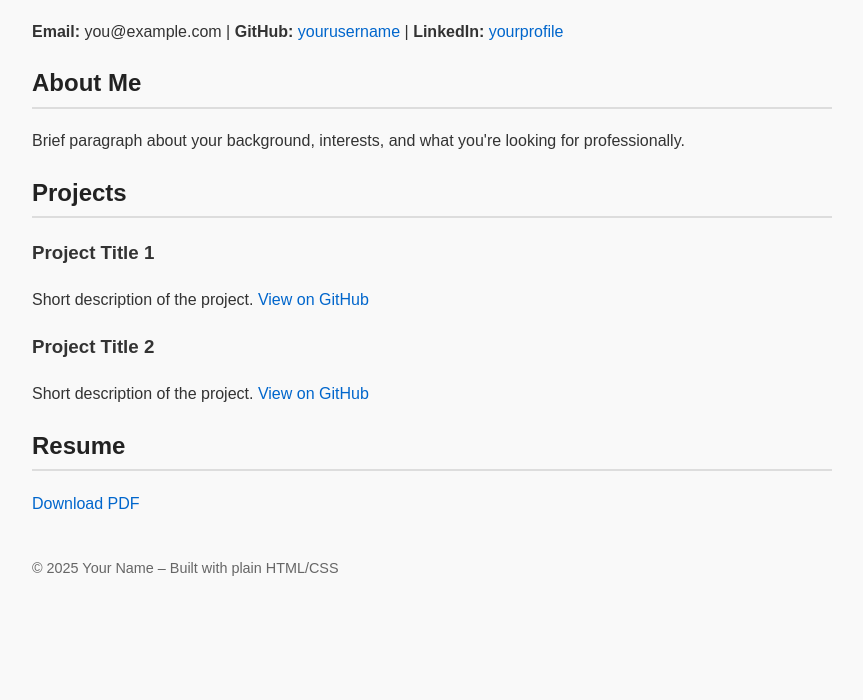
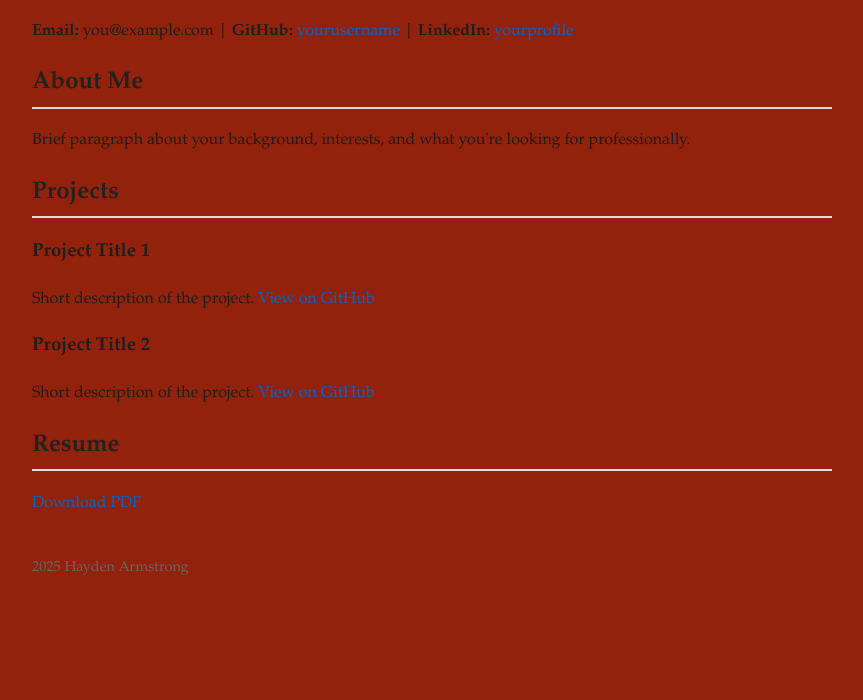
Before and after one commit to HaydenDArmstrong/haydendarmstrong.github.io, a plain HTML site: page index.html in a window 1280 px wide. Shown: the part 100-800 px from the top of the page, without its empty margins (208-1071 px from the left). Drawn offline with Linux system fonts and the light colour scheme.

Commit message:
Update index.html

```diff
--- a/index.html
+++ b/index.html
@@ -6,13 +6,13 @@
   <title>Hayden Armstrong </title>
   <style>
     body {
-      font-family: Arial, sans-serif;
+      font-family: Garamond, serif;
       max-width: 800px;
       margin: 40px auto;
       padding: 0 20px;
       line-height: 1.6;
-      color: #333;
-      background-color: #f9f9f9;
+      color: #1e1e1e;
+      background-color: #92220b;
     }
     h1, h2 {
       color: #222;
@@ -60,7 +60,7 @@
   <p><a href="resume.pdf" target="_blank">Download PDF</a></p>
 
   <div class="contact">
-    <p>© 2025 Your Name – Built with plain HTML/CSS</p>
+    <p> 2025 Hayden Armstrong</p>
   </div>
 
 </body>
```
